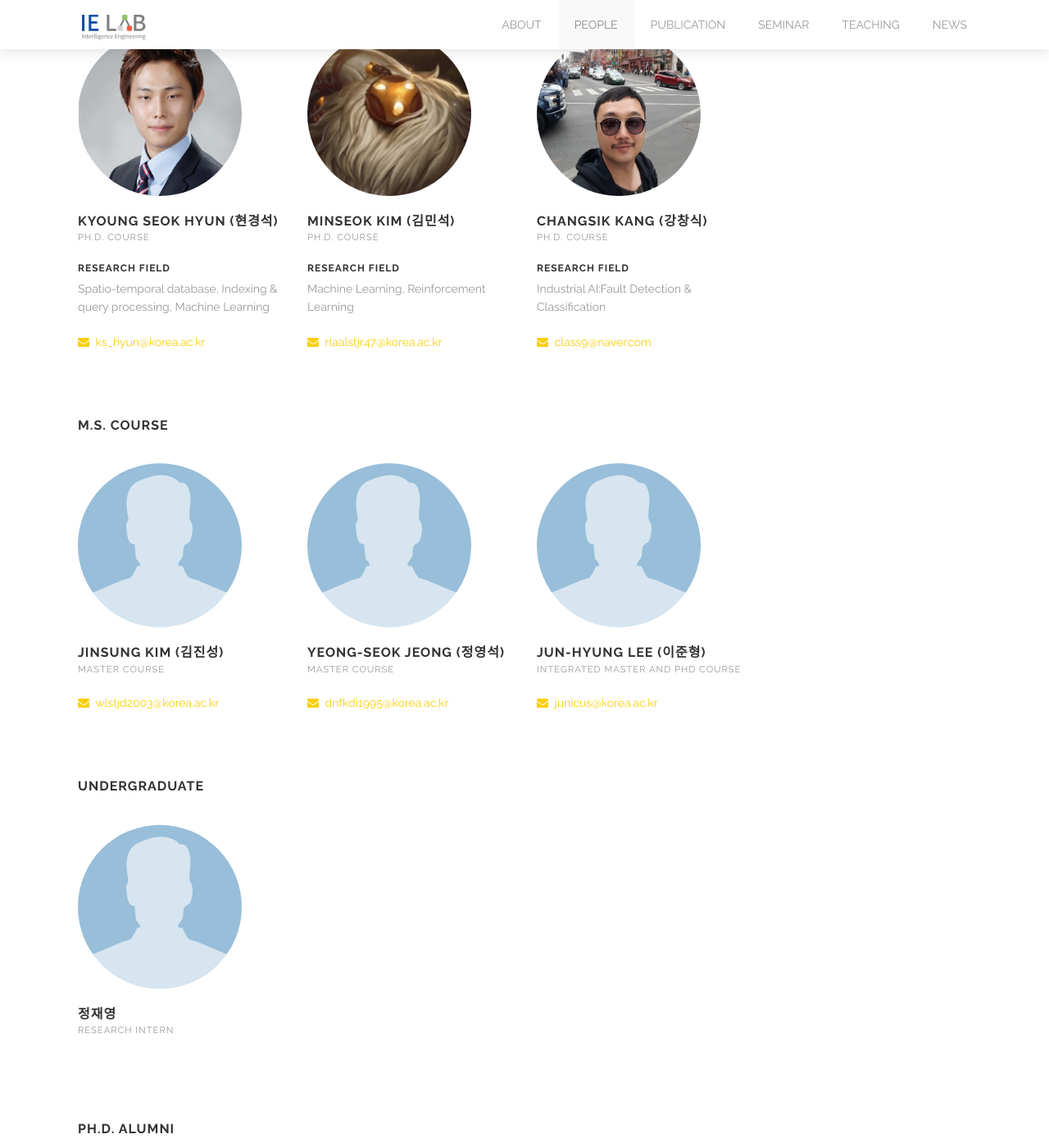
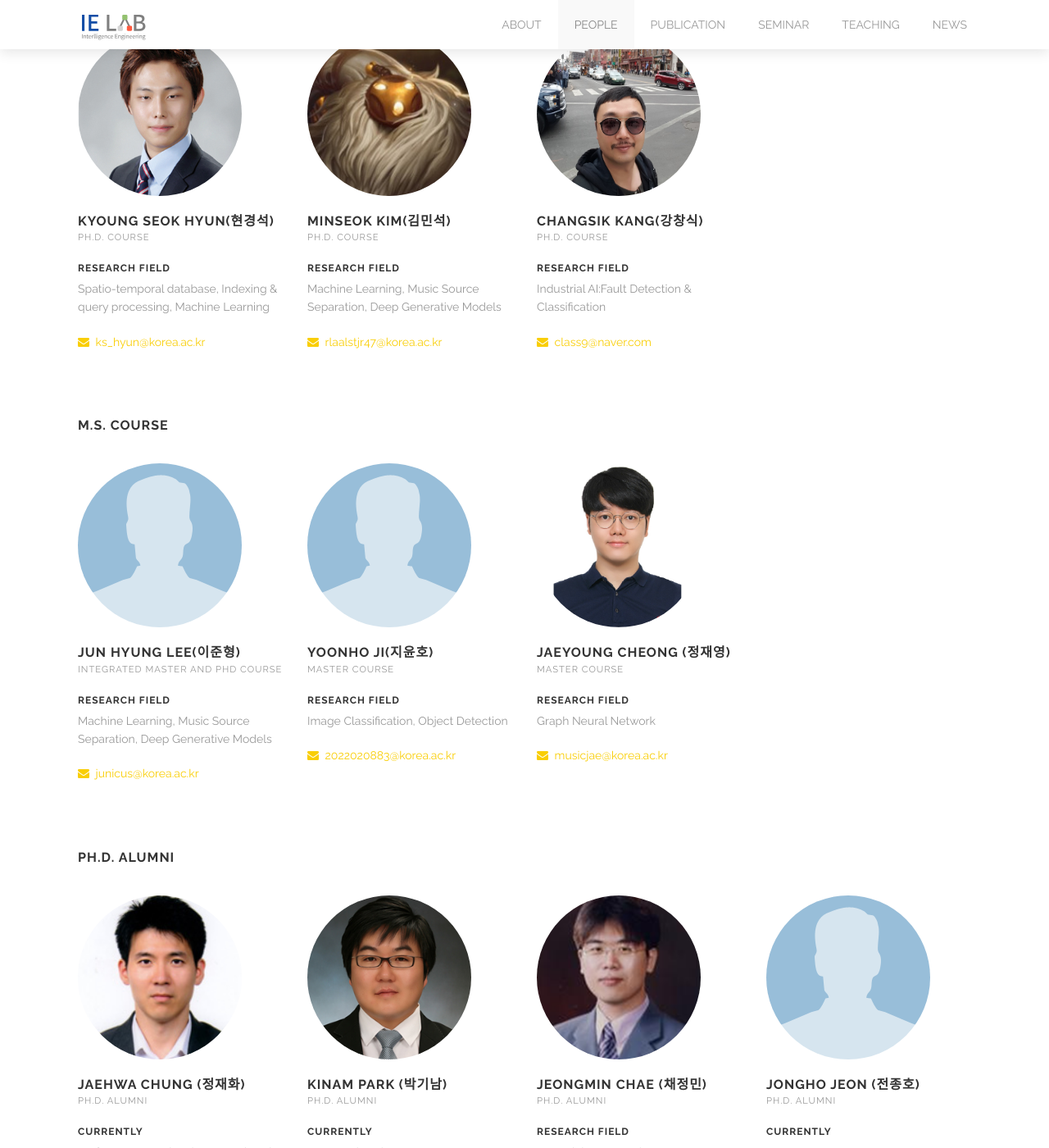
Before and after one commit to kuielab/kuielab.github.io, a Jekyll site: the page built from people.html, in a window 1280 px wide and 1400 px high, scrolled down 823 px. Shown: the whole window at 82% size. Built offline with Jekyll 4.4.1, drawn with Linux system fonts in a browser that asks for light colours.

Commit message:
Update people.html

```diff
--- a/people.html
+++ b/people.html
@@ -12,41 +12,38 @@ people:
         blog: http://intelligence.korea.ac.kr/jsy.html
   - position: PH.D. Course
     members:
-      - name: Kyoung Seok Hyun (현경석)
+      - name: Kyoung Seok Hyun(현경석)
         position: PH.D. Course
         research: Spatio-temporal database, Indexing & query processing, Machine Learning
         avatar: images/avatar/kyoungseok-hyun.png
         email: ks_hyun@korea.ac.kr
-      - name: MinSeok Kim (김민석)
+      - name: MinSeok Kim(김민석)
         position: PH.D. Course
-        research: Machine Learning, Reinforcement Learning
+        research: Machine Learning, Music Source Separation, Deep Generative Models
         avatar: images/avatar/minseok-kim.jpg
         email: rlaalstjr47@korea.ac.kr
-      - name: Changsik Kang (강창식)
+      - name: Changsik Kang(강창식)
         position: PH.D. Course
         research: Industrial AI:Fault Detection & Classification
         avatar: images/avatar/changsik1.jpg
         email: class9@naver.com
   - position: M.S. Course
     members:
-      - name: Jinsung Kim (김진성)
-        position: Master Course
-        avatar: images/avatar/noface.png
-        email: wlstjd2003@korea.ac.kr
-      - name: Yeong-Seok Jeong (정영석)
-        position: Master Course
-        avatar: images/avatar/noface.png
-        email: dnfkdi1995@korea.ac.kr
-      - name: Jun-Hyung Lee (이준형)
+      - name: Jun Hyung Lee(이준형)
         position: Integrated master and phd Course
+        research: Machine Learning, Music Source Separation, Deep Generative Models
         avatar: images/avatar/noface.png
         email: junicus@korea.ac.kr
-  - position: Undergraduate
-    members:
-      - name: 정재영
-        position: Research Intern
+      - name: Yoonho Ji(지윤호)
+        position: Master Course
+        research: Image Classification, Object Detection
         avatar: images/avatar/noface.png
-        email:
+        email: 2022020883@korea.ac.kr
+      - name: Jaeyoung Cheong (정재영)
+        position: Master Course
+        research: Graph Neural Network
+        avatar: images/avatar/jaeyoung3.jpg
+        email: musicjae@korea.ac.kr
 
   - position: PH.D. Alumni
     members:
```
